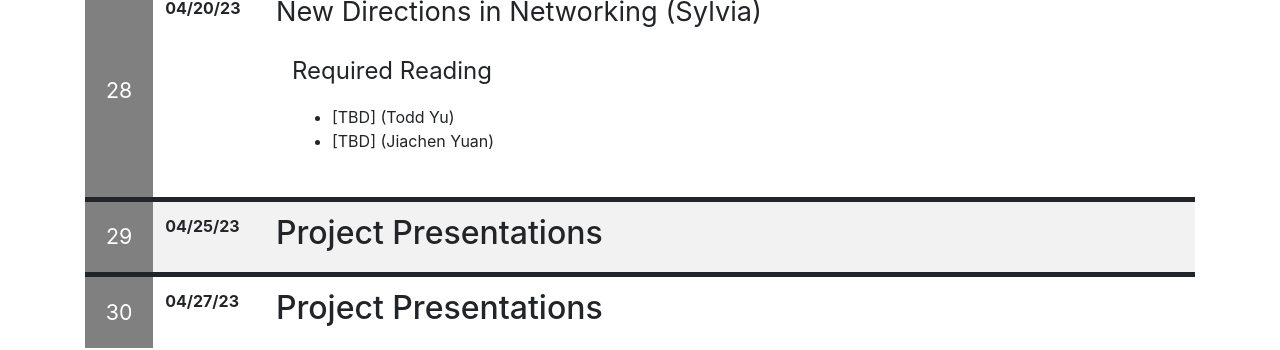
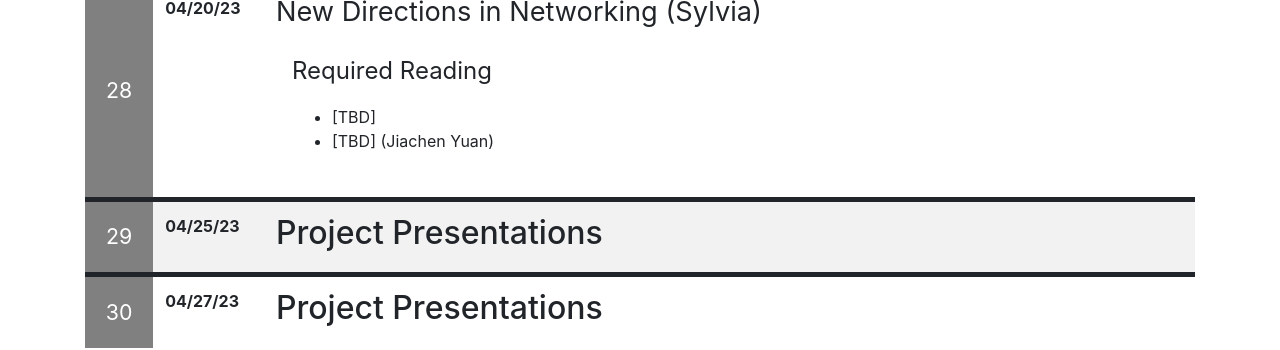
Before and after one commit to ShishirPatil/cs268-sp23, a Jekyll site: the page built from index.md, in a window 1280 px wide and 900 px high, scrolled down 6804 px. Shown: the part 416-766 px from the top of the window. Built offline with Jekyll 4.4.1, drawn with Linux system fonts in a browser that asks for light colours; nearby versions of some CDN libraries; our own code applies the rules of GitHub Pages for plain Markdown files.

Commit message:
Updating speakers

```diff
--- a/index.md
+++ b/index.md
@@ -429,7 +429,7 @@ Advanced Reading
 
 <div class="reading">
 <div class="required_reading" markdown="1">
-* [TBD] (Todd Yu)
+* [TBD]
 * [TBD] (Jiachen Yuan)
 </div>
 </div>
```
